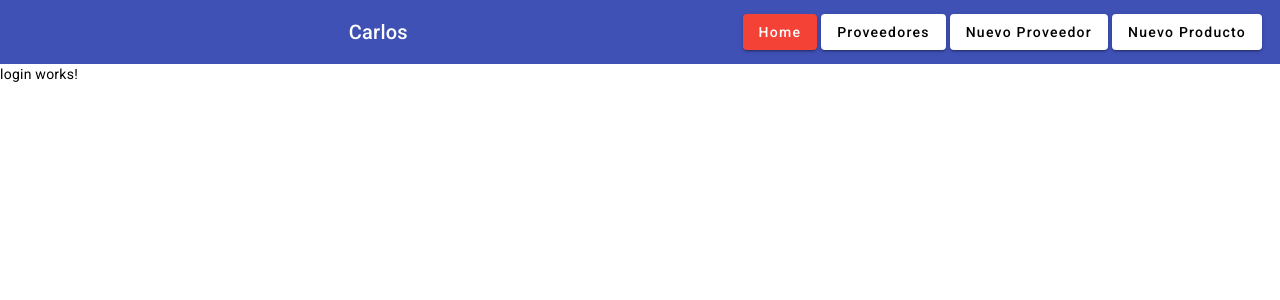
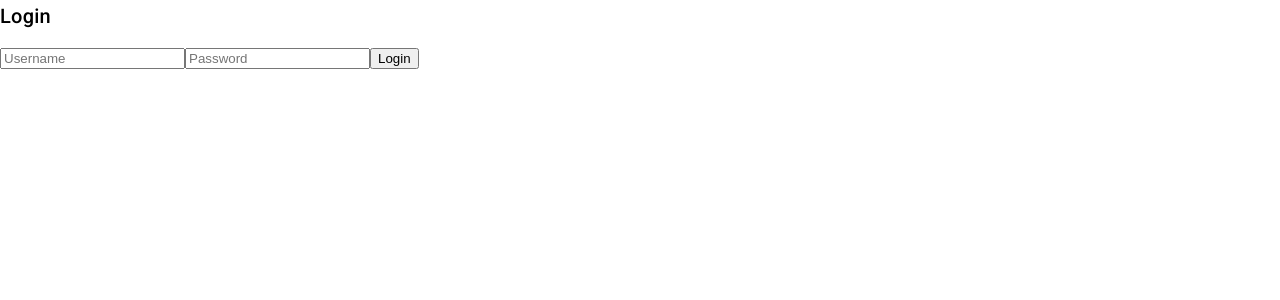
Before and after one commit to pciscflo/productsFrontSecurity, an Angular app: page / in a window 1280 px wide. Shown: the top 300 px of the page. Built offline with nearby package versions, Linux system fonts and the light colour scheme.

Commit message:
27.10.2024

```diff
--- a/src/app/app.component.html
+++ b/src/app/app.component.html
@@ -1,2 +1 @@
-<app-navbar></app-navbar>
 <router-outlet />
--- a/src/app/app.routes.ts
+++ b/src/app/app.routes.ts
@@ -14,5 +14,6 @@ export const routes: Routes = [
   {path: 'proveedores', component: ProveedorListarComponent},
   {path: 'nuevo', component: ProveedorNuevoEditComponent},
   {path: 'nuevo-edit/:id', component: ProveedorNuevoEditComponent},
-  {path: 'nuevo-producto', component: ProductoComponent}
+  {path: 'nuevo-producto', component: ProductoComponent},
+  {path: 'login', component: LoginComponent}
 ];
--- a/src/app/componente/home/home.component.css
+++ b/src/app/componente/home/home.component.css
@@ -0,0 +1,10 @@
+/* src/app/home/home.component.css */
+.container {
+  padding: 20px;
+}
+
+.logout {
+  position: absolute;
+  top: 10px;
+  right: 10px;
+}
--- a/src/app/componente/home/home.component.html
+++ b/src/app/componente/home/home.component.html
@@ -1 +1,5 @@
-<p>home works!</p>
+<!-- src/app/home/home.component.html -->
+<app-navbar></app-navbar>
+<div class="container">
+  <router-outlet></router-outlet>
+</div>
--- a/src/app/componente/home/home.component.ts
+++ b/src/app/componente/home/home.component.ts
@@ -1,12 +1,22 @@
 import { Component } from '@angular/core';
+import {Router, RouterOutlet} from "@angular/router";
+import {NavbarComponent} from "../navbar/navbar.component";
 
 @Component({
   selector: 'app-home',
   standalone: true,
-  imports: [],
+  imports: [
+    RouterOutlet,
+    NavbarComponent
+  ],
   templateUrl: './home.component.html',
   styleUrl: './home.component.css'
 })
 export class HomeComponent {
+  constructor( private router: Router) {}
 
+  onLogout() {
+    //this.authService.logout();
+    this.router.navigate(['/login']);
+  }
 }
--- a/src/app/componente/login/login.component.html
+++ b/src/app/componente/login/login.component.html
@@ -1 +1,9 @@
-<p>login works!</p>
+<!-- src/app/login/login.component.html -->
+<div>
+  <h2>Login</h2>
+  <form (ngSubmit)="onLogin()">
+    <input [(ngModel)]="username" name="username" type="text" placeholder="Username" required />
+    <input [(ngModel)]="password" name="password" type="password" placeholder="Password" required />
+    <button type="submit">Login</button>
+  </form>
+</div>
--- a/src/app/componente/login/login.component.ts
+++ b/src/app/componente/login/login.component.ts
@@ -1,12 +1,28 @@
+// src/app/login/login.component.ts
 import { Component } from '@angular/core';
+import { Router } from '@angular/router';
+import { CommonModule } from '@angular/common';
+import { FormsModule } from '@angular/forms';
+
 
 @Component({
   selector: 'app-login',
   standalone: true,
-  imports: [],
   templateUrl: './login.component.html',
-  styleUrl: './login.component.css'
+  styleUrls: ['./login.component.css'],
+  imports: [CommonModule, FormsModule]
 })
 export class LoginComponent {
+  username: string = '';
+  password: string = '';
 
+  constructor(private router: Router) {}
+
+  onLogin() {
+    //if (this.authService.login(this.username, this.password)) {
+      this.router.navigate(['/home']);
+   // } else {
+   //   alert('Credenciales incorrectas');
+   // }
+  }
 }
--- a/src/app/componente/navbar/navbar.component.html
+++ b/src/app/componente/navbar/navbar.component.html
@@ -5,6 +5,7 @@
     <button mat-raised-button [routerLink]="'/proveedores'">Proveedores</button>
     <button mat-raised-button [routerLink]="'/nuevo'">Nuevo Proveedor</button>
     <button mat-raised-button [routerLink]="'/nuevo-producto'">Nuevo Producto</button>
+    <button mat-raised-button [routerLink]="'/login'">Logout</button>
   </mat-toolbar-row>
 </mat-toolbar>
 <!--
```
